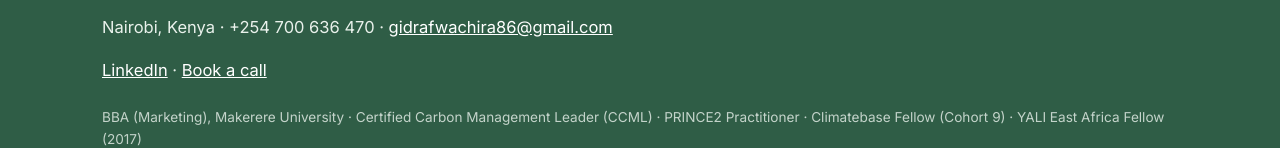
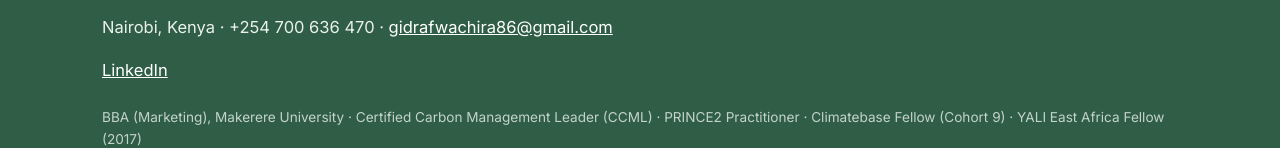
Before and after one commit to gidrafwachira/GWBF_Portfolio, a plain HTML site: page index.html in a window 1280 px wide. Shown: the part 10969-11117 px from the top of the page. Drawn offline with Linux system fonts and the light colour scheme.

Commit message:
Remove Book a call link from footer
Co-Authored-By: Claude Opus 5.5 <noreply@anthropic.com>
Claude-Session: https://claude.ai/code/session_0177YpRJMKNsmuM3zbxZ5RCp

```diff
--- a/index.html
+++ b/index.html
@@ -368,7 +368,7 @@ footer h2{color:#fff}
 <footer id="contact"><div class="wrap">
   <h2>Let's talk about locally led climate action in East Africa</h2>
   <p>Nairobi, Kenya &middot; +254 700 636 470 &middot; <a href="mailto:gidrafwachira86@gmail.com">gidrafwachira86@gmail.com</a></p>
-  <p><a href="https://www.linkedin.com/in/gidrafwachira/">LinkedIn</a> &middot; <a href="https://www.calendly.com/gidrafwachira">Book a call</a></p>
+  <p><a href="https://www.linkedin.com/in/gidrafwachira/">LinkedIn</a></p>
   <p style="font-size:.85rem;opacity:.8;margin-top:24px">BBA (Marketing), Makerere University &middot; Certified Carbon Management Leader (CCML) &middot; PRINCE2 Practitioner &middot; Climatebase Fellow (Cohort 9) &middot; YALI East Africa Fellow (2017)</p>
 </div></footer>
 
```
